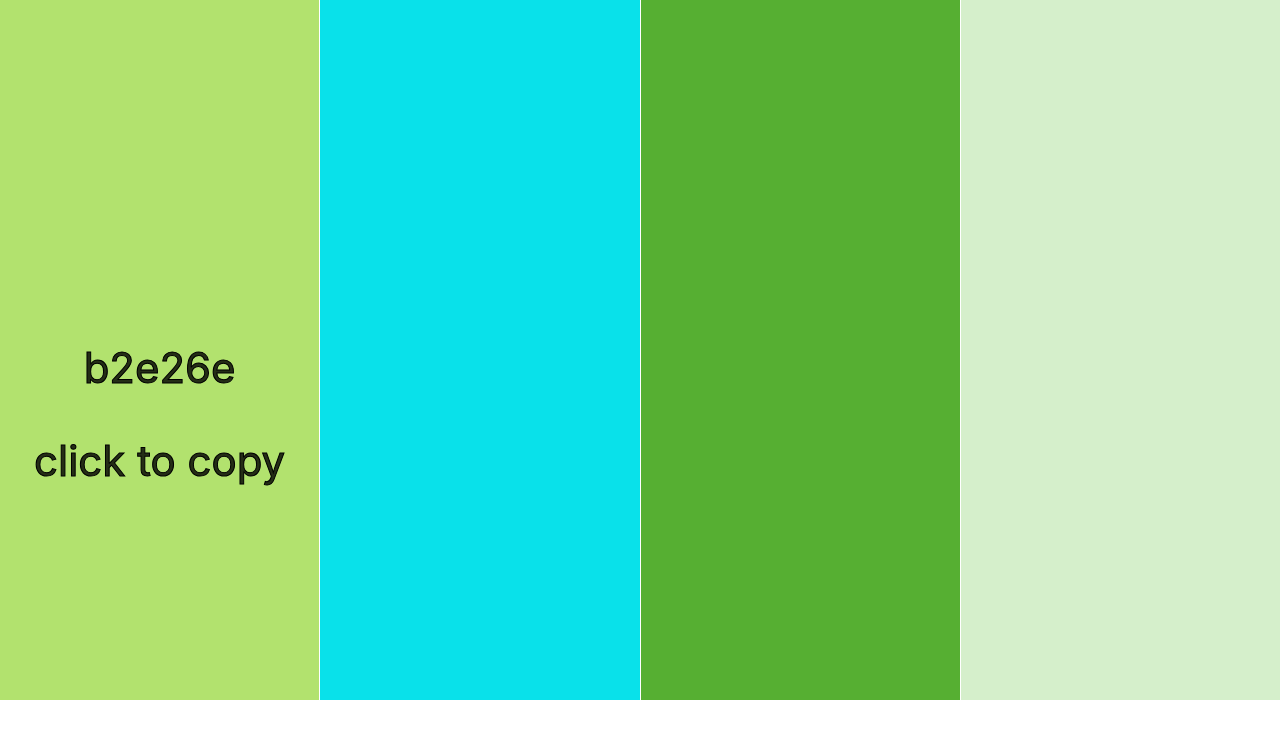
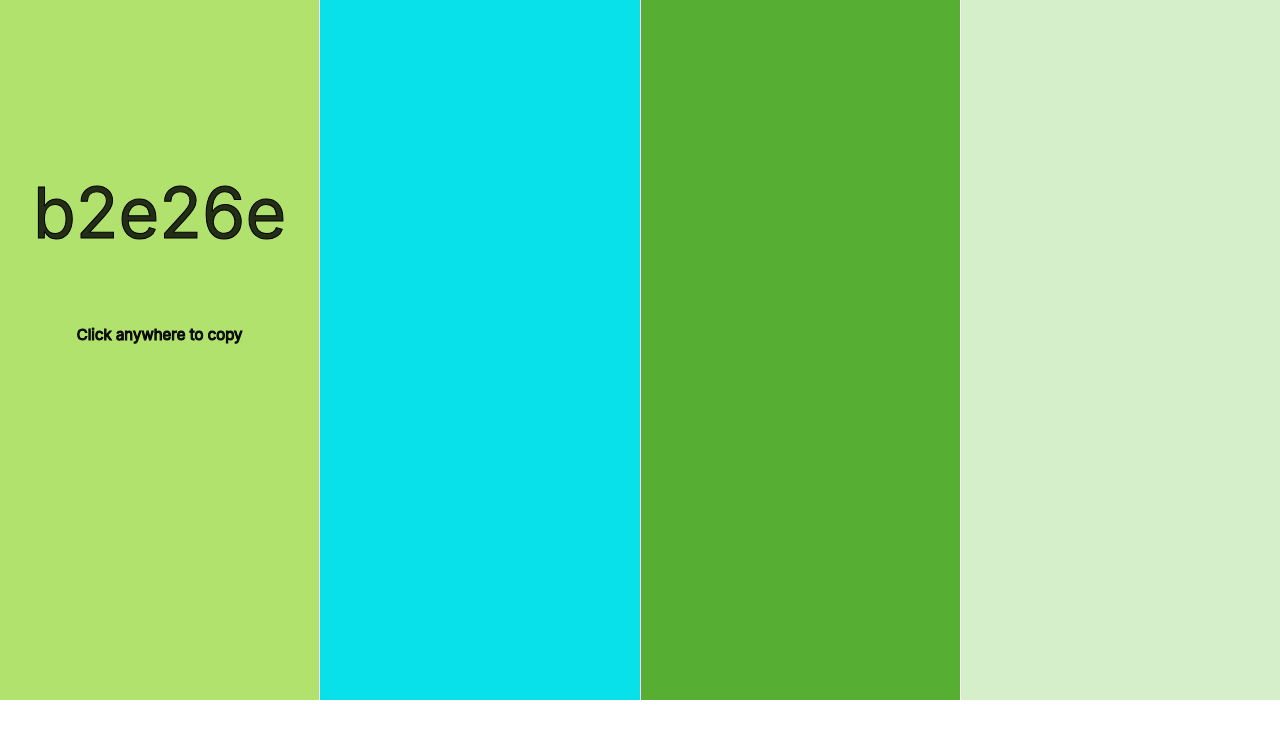
Before and after one commit to amara-j/colorpicker, a React (Create React App) app: page / in a window 1280 px wide. Shown: the top 738 px of the page. Built offline with nearby package versions, Linux system fonts and the light colour scheme.

Commit message:
update colors only when space bar is pressed, not any key

```diff
--- a/src/App.css
+++ b/src/App.css
@@ -4,18 +4,11 @@
     url("./fonts/Open_Sans/OpenSans-Regular.ttf") format("ttf");
 }
 
-/* .ColorBlock {
-  float: left;
-  width: 100%;
-  text-align: center;
-  white-space: pre-wrap;
-} */
-
 .ColorBlock {
   font-family: url("./fonts/Open_Sans/OpenSans-Bold.ttf");
-  font-size: 42px;
-  padding: 300px 0;
-  height: 100px;
+  font-size: 70px;
+  padding: 100px 0;
+  height: 500px;
   text-align: center;
   -webkit-text-stroke: 1px black;
   color: rgba(0, 0, 0, 0.8);
@@ -26,3 +19,7 @@
   grid-template-columns: 1fr 1fr 1fr 1fr;
   grid-gap: 1px;
 }
+
+.copyInstructions {
+  font-size: 15px;
+}
--- a/src/ColorBlock.js
+++ b/src/ColorBlock.js
@@ -1,6 +1,7 @@
 import { React, useState, useEffect } from "react";
 
 const ColorBlock = (props) => {
+  let copyDisplayText = "Click anywhere to copy";
   const [colorRGB, updateColorRGB] = useState([
     Math.floor(255 * Math.random()),
     Math.floor(255 * Math.random()),
@@ -31,7 +32,11 @@ const ColorBlock = (props) => {
   const [colorHex, updateColorHex] = useState(rgbToHex(colorRGB));
 
   useEffect(() => {
-    document.addEventListener("keydown", randomizeColor);
+    document.addEventListener("keydown", (e) => {
+      if (e.code === "Space") {
+        randomizeColor();
+      }
+    });
   }, []);
 
   const handleCheckBoxChange = (e) => {
@@ -40,7 +45,15 @@ const ColorBlock = (props) => {
   };
 
   const clipboardCopy = (textToCopy) => {
-    navigator.clipboard.writeText(textToCopy);
+    navigator.clipboard.writeText(textToCopy).then(
+      function () {
+        copyDisplayText = "Copied!";
+      },
+      function () {
+        copyDisplayText = "Sorry, text failed to copy:(";
+      }
+    );
+    return copyDisplayText;
   };
 
   const [displayHex, updateDisplayHex] = useState(false);
@@ -67,7 +80,7 @@ const ColorBlock = (props) => {
         checked={props.isPinned}
       ></input> */}
       <p>{displayHex ? colorHex : null}</p>
-      <p>{displayHex ? "click to copy" : null}</p>
+      <p className="copyInstructions">{displayHex ? copyDisplayText : null}</p>
     </div>
   );
 };
```
Also changed, not shown: 1 other file (tests, documents, lock files or other folders).
